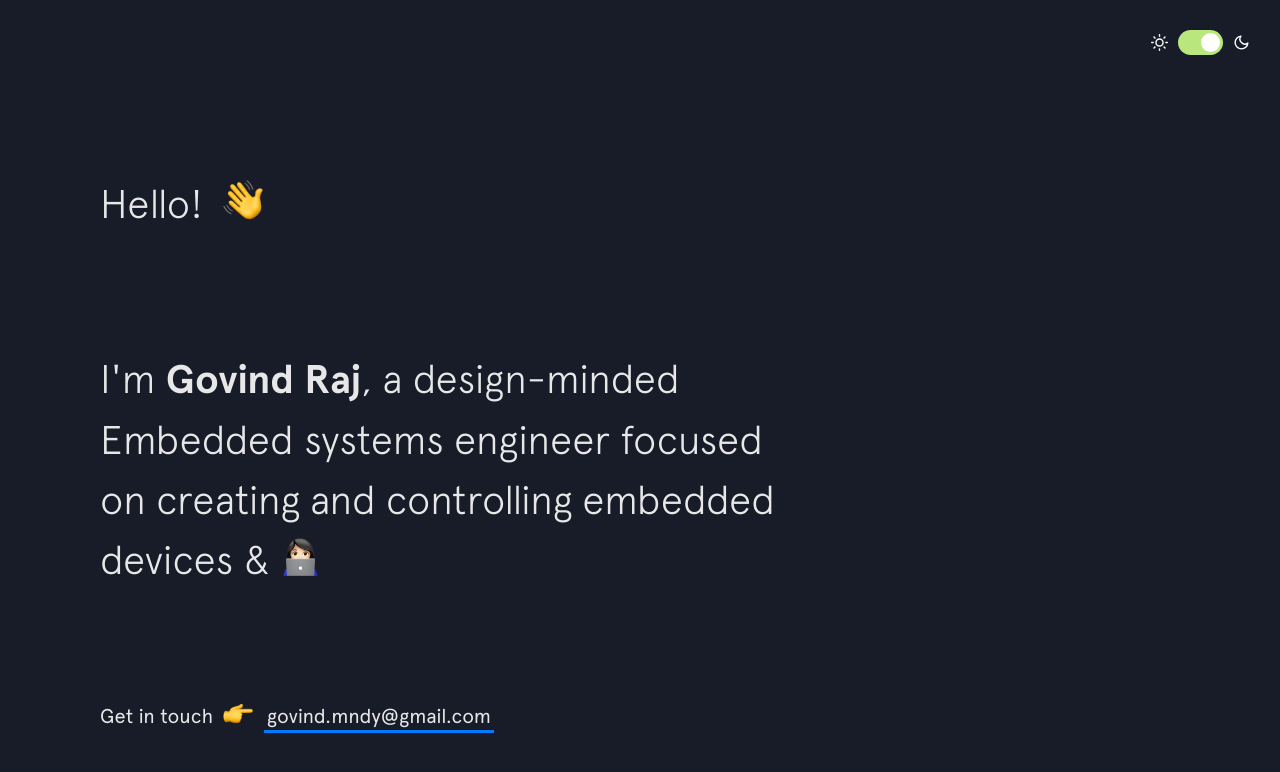
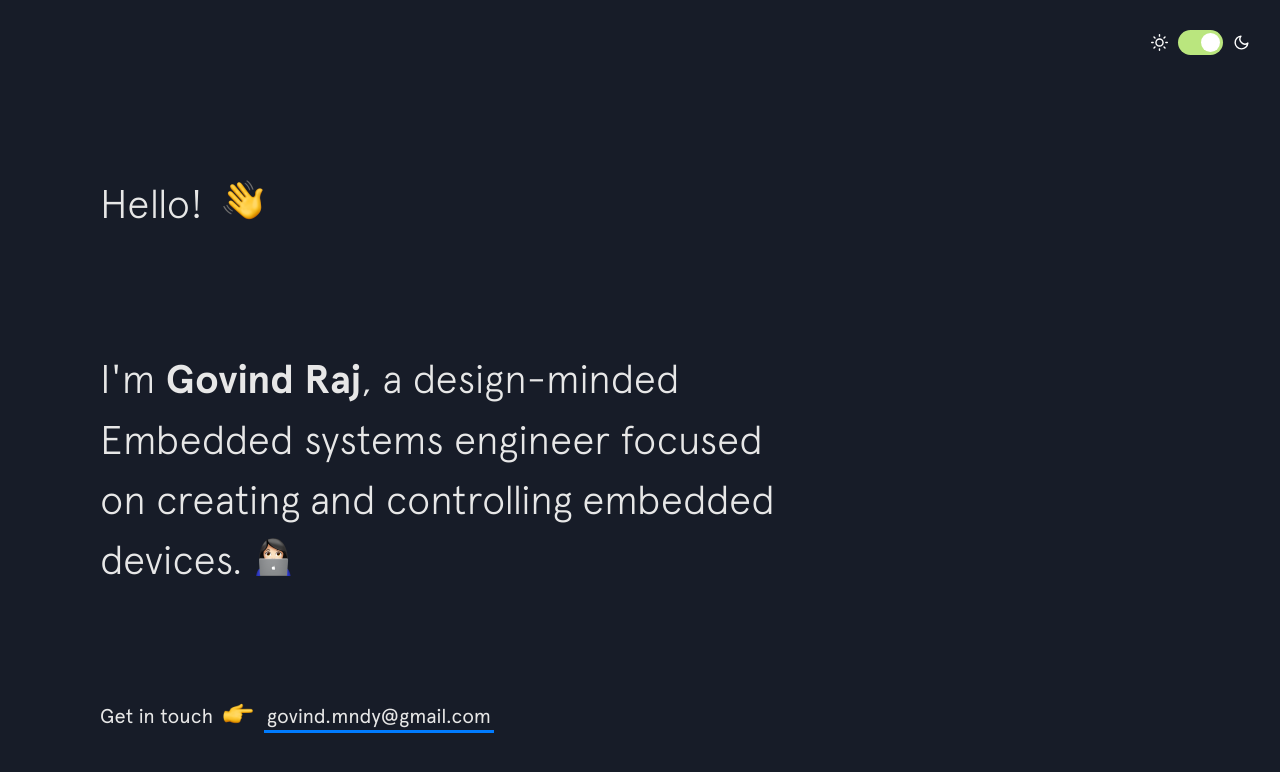
Before and after one commit to gov466/gov466.github.io, a Jekyll site: the page built from index.html, in a window 1280 px wide and 900 px high. Shown: the top 772 px of the window. Built offline with Jekyll 4.4.1, drawn with Linux system fonts in a browser that asks for light colours; nearby versions of some CDN libraries.

Commit message:
Update intro.html

```diff
--- a/_includes/intro.html
+++ b/_includes/intro.html
@@ -4,7 +4,7 @@
   </h1>
 
   <h2 class="intro__tagline">I'm
-    <span class="name">Govind Raj</span>, a design-minded Embedded systems engineer focused on creating and controlling embedded devices &amp;
+    <span class="name">Govind Raj</span>, a design-minded Embedded systems engineer focused on creating and controlling embedded devices.
     <span class="emoji technologist"></span>
   </h2>
 
```
